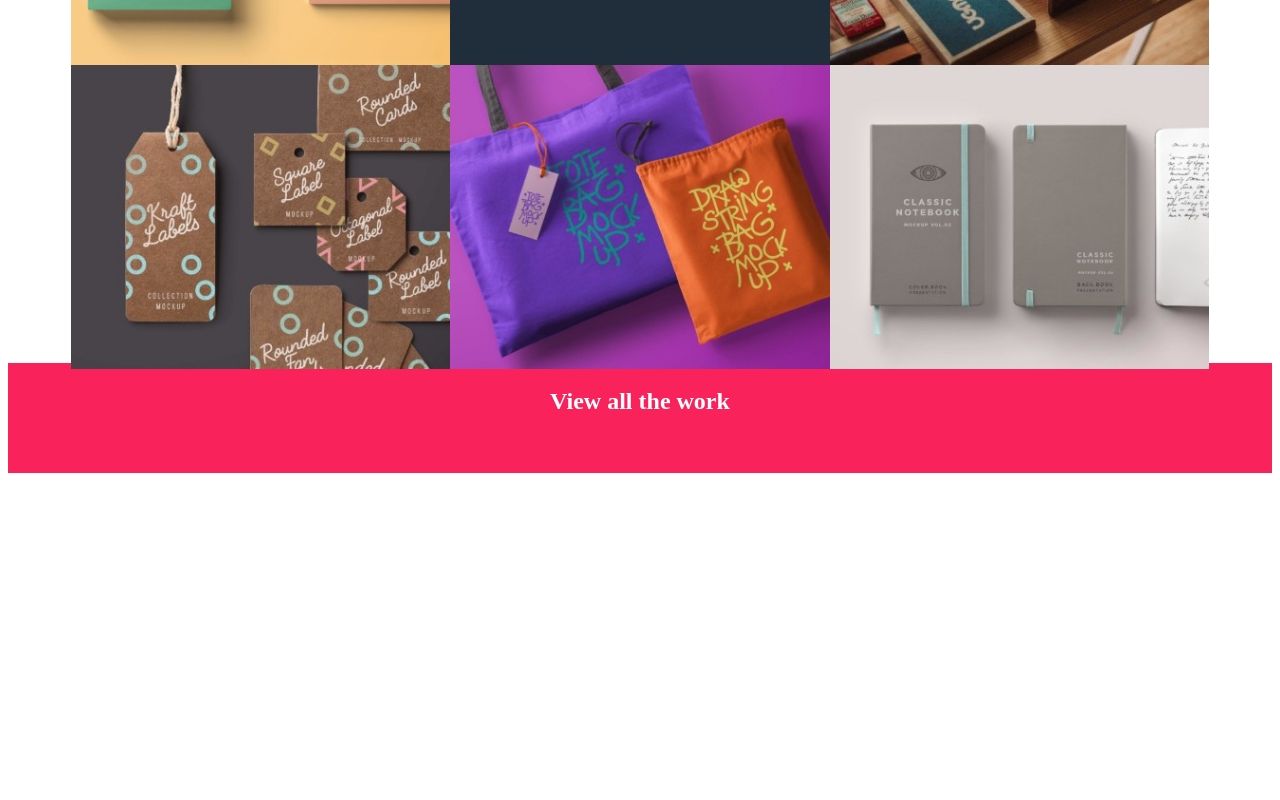
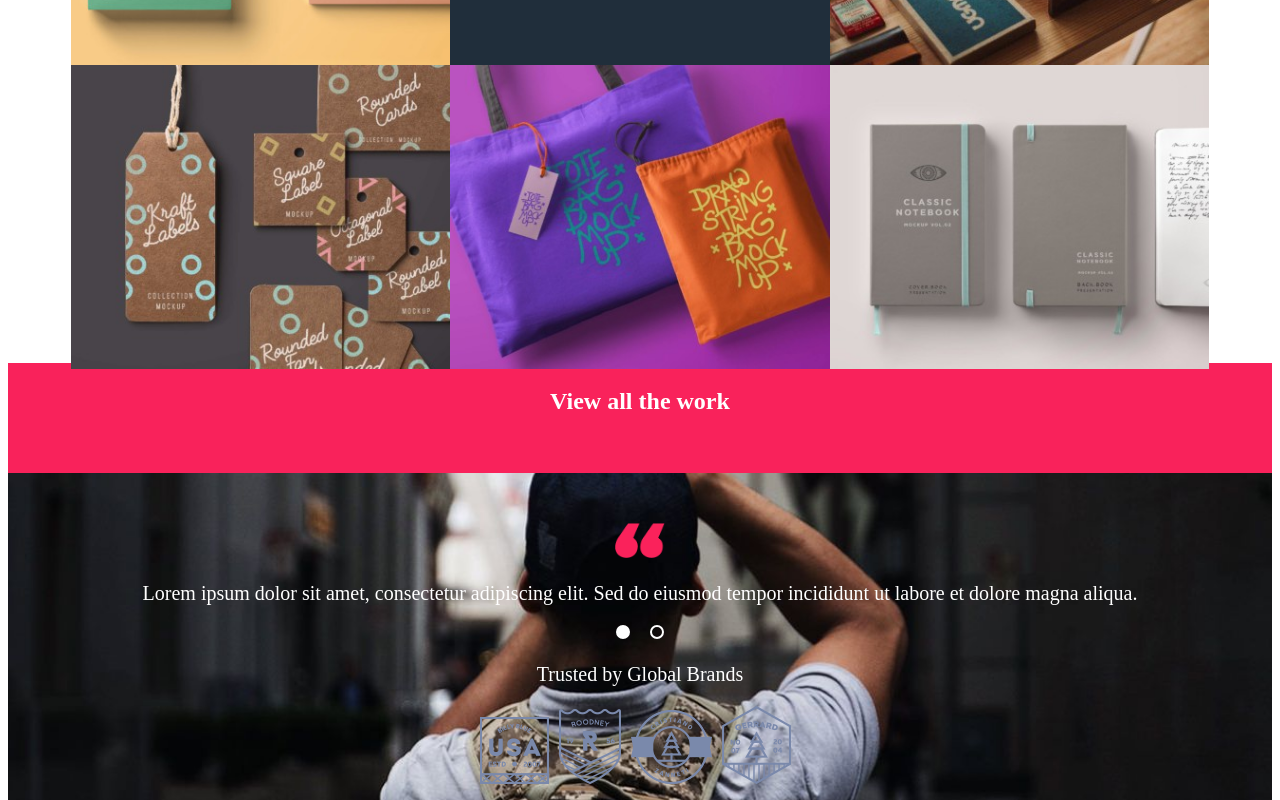
Before and after one commit to leamusa/proj-html-vuejs, a Vue app: page / in a window 1280 px wide. Shown: the part 2000-2800 px from the top of the page. Before the commit the page ends 2481 px from the top, so only its background shows below. Built offline with nearby package versions, Linux system fonts and the light colour scheme.

Commit message:
quotation marks section

```diff
--- a/src/App.vue
+++ b/src/App.vue
@@ -7,6 +7,7 @@ import AppWhyWorkWithMe from "./components/AppWhyWorkWithMe.vue";
 import AppViewAllWork from "./components/AppViewAllWork.vue";
 import AppRecentWork from "./components/AppRecentWork.vue";
 import AppPhotoCards from "./components/AppPhotoCards.vue";
+import AppQuotationMarks from "./components/AppQuotationMarks.vue";
 
 export default {
   name: "App",
@@ -18,6 +19,7 @@ export default {
     AppRecentWork,
     AppPhotoCards,
     AppViewAllWork,
+    AppQuotationMarks,
   },
 };
 </script>
@@ -30,6 +32,7 @@ export default {
   <AppRecentWork />
   <AppPhotoCards />
   <AppViewAllWork />
+  <AppQuotationMarks />
 </template>
 
 <style></style>
--- a/src/components/AppAboutMe.vue
+++ b/src/components/AppAboutMe.vue
@@ -28,9 +28,9 @@ export default {
 <style>
 .about-section {
   height: 400px;
-  background-color: rgb(29, 32, 40);
+  /* background-color: rgb(29, 32, 40); */
   padding: 20px;
-  text-align: center;
+  /* text-align: center; */
   max-width: 100%;
   color: #fff;
 }
--- a/src/components/AppHeader.vue
+++ b/src/components/AppHeader.vue
@@ -39,7 +39,7 @@ export default {
       // logo
       logoSrc: "/avada-freelance-logo.png",
       // background image
-      backgroundImage: "/freelancer_thumbnail.jpg",
+      backgroundImage: "/banner_images.jpg",
     };
   },
   // Methods
--- /dev/null
+++ b/src/components/AppQuotationMarks.vue
@@ -0,0 +1,102 @@
+<template>
+  <div
+    class="quotation-marks-container"
+    :style="{ backgroundImage: `url(${backgroundImage})` }"
+  >
+    <div class="quotation-mark">
+      <img src="/quotes-1.png" alt="Quotation Mark" />
+    </div>
+    <blockquote class="quotation">
+      <p>
+        Lorem ipsum dolor sit amet, consectetur adipiscing elit. Sed do eiusmod
+        tempor incididunt ut labore et dolore magna aliqua.
+      </p>
+    </blockquote>
+    <div class="circles">
+      <div class="circle filled"></div>
+      <!-- Filled circle -->
+      <div class="circle"></div>
+      <!-- Empty circle -->
+    </div>
+    <div class="global-brand">
+      <!--  -->
+      <p>Trusted by Global Brands</p>
+    </div>
+    <div class="vector-object">
+      <!-- PNG images  -->
+      <img
+        src="/Vector_Smart_Object-1.png"
+        alt="Image 1"
+        style="margin-right: 10px"
+      />
+      <img
+        src="/Vector_Smart_Object-2.png"
+        alt="Image 2"
+        style="margin-right: 10px"
+      />
+      <img
+        src="/Vector_Smart_Object-3.png"
+        alt="Image 3"
+        style="margin-right: 10px"
+      />
+      <img
+        src="/Vector_Smart_Object.png"
+        alt="Image 4"
+        style="margin-right: 10px"
+      />
+    </div>
+  </div>
+</template>
+
+<script>
+export default {
+  name: "AppQuotationMarks",
+  data() {
+    return {
+      backgroundImage: "/blog3-featured.jpg",
+    };
+  },
+};
+</script>
+
+<style scoped>
+.quotation-marks-container {
+  background: url(/blog3-featured.jpg) center/cover;
+  text-align: center;
+  padding: 50px;
+}
+
+.quotation-mark img {
+  width: 50px; /* Set the width of the quotation mark image */
+}
+
+.quotation,
+.circle,
+.circle.filled,
+.global-brand {
+  color: #fff;
+}
+
+.quotation {
+  font-size: 20px;
+}
+
+.circle,
+.circle.filled {
+  display: inline-block;
+  width: 10px;
+  height: 10px;
+  border-radius: 50%;
+  margin: 0 10px;
+  border: 2px solid #fff; /* Empty circle */
+}
+
+.circle.filled {
+  background-color: #fff; /* Filled circle */
+}
+
+.global-brand {
+  margin-top: 20px;
+  font-size: 20px;
+}
+</style>
```
Also changed, not shown: public/banner_images.jpg (added), public/blog3-featured.jpg (added).
